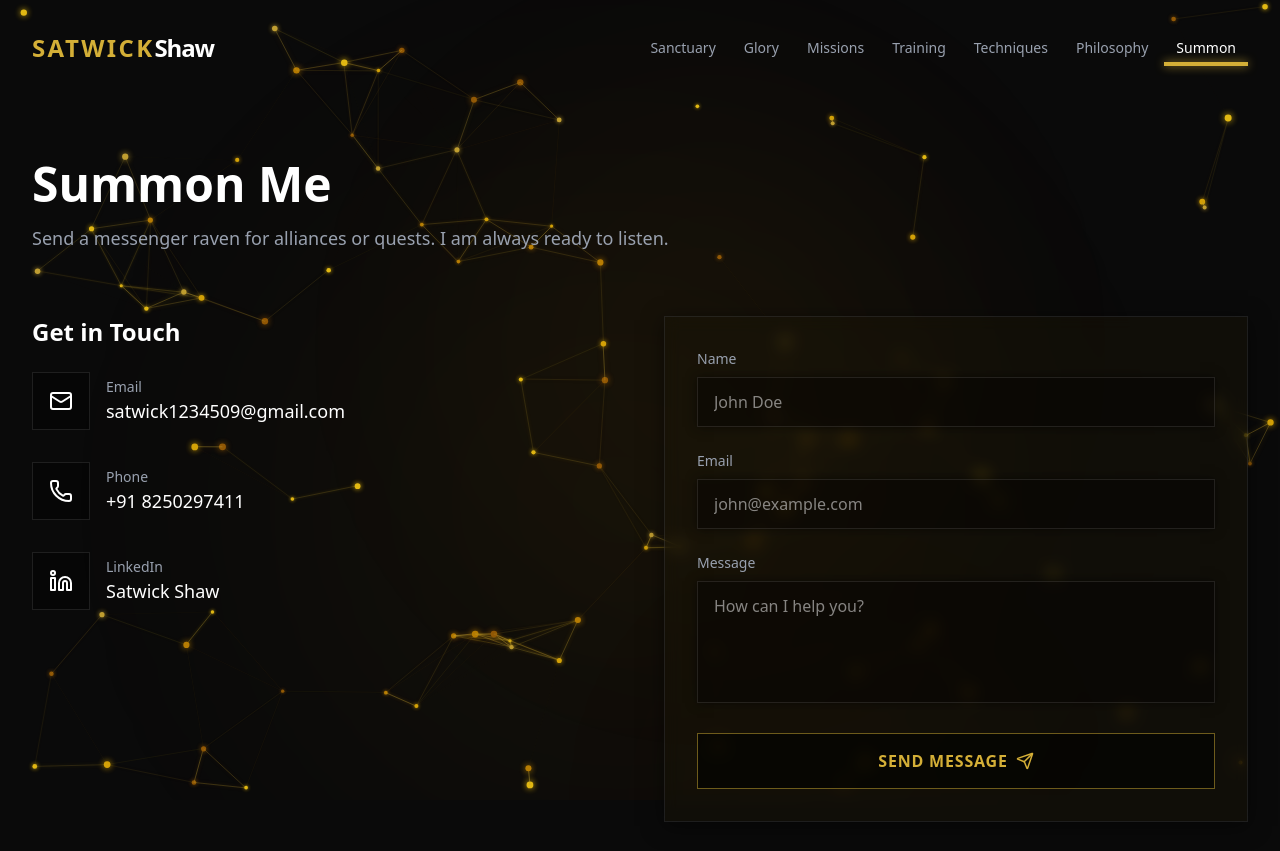
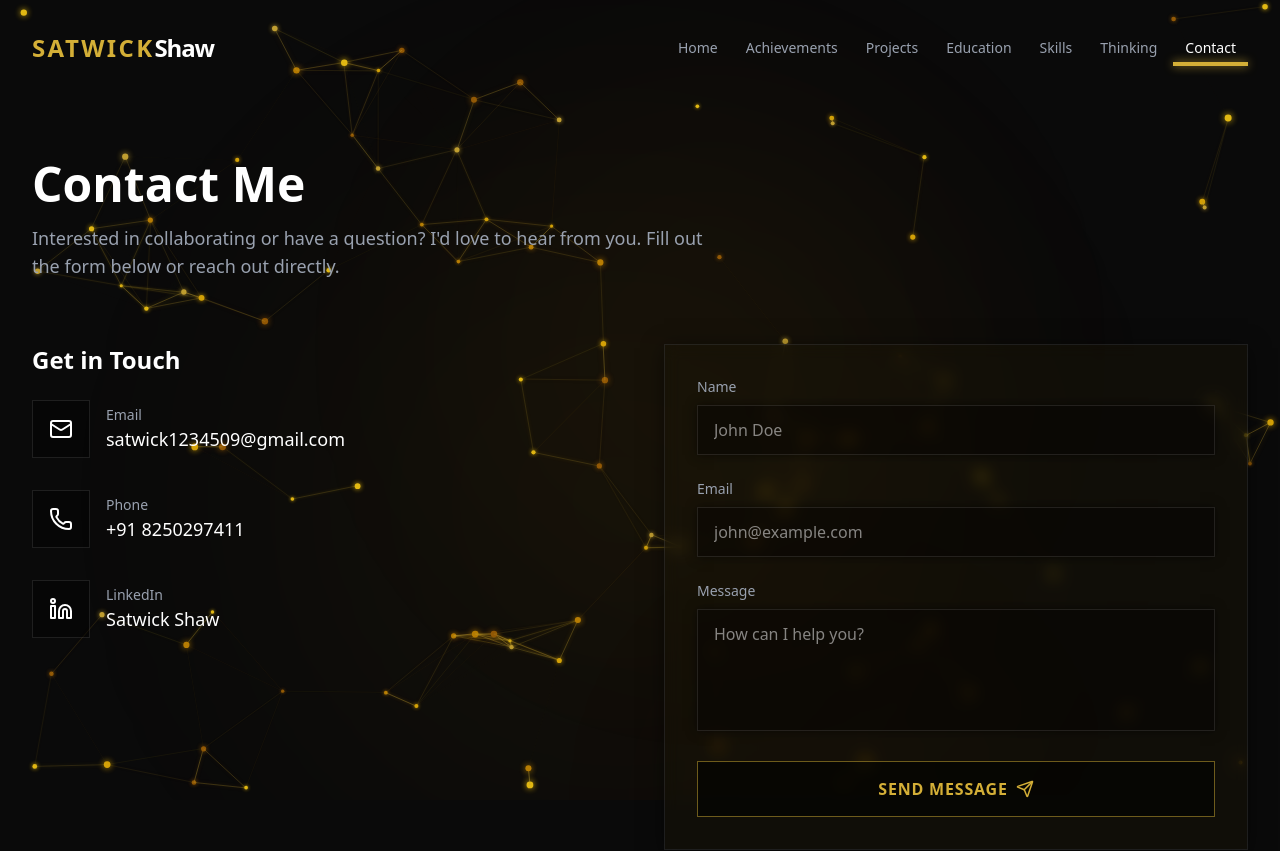
Before and after one commit to satwick-yes/my-website, a Next.js app: page /contact in a window 1280 px wide. Shown: the top 851 px of the page. Built offline with nearby package versions, Linux system fonts and the light colour scheme.

Commit message:
Revert vocabulary to normal while keeping Sekiro UI styles

```diff
--- a/src/app/achievements/page.tsx
+++ b/src/app/achievements/page.tsx
@@ -33,9 +33,9 @@ export default function Achievements() {
         animate={{ opacity: 1, y: 0 }}
         transition={{ duration: 0.5 }}
       >
-        <h1 className="text-4xl md:text-5xl font-bold mb-4">Glory</h1>
+        <h1 className="text-4xl md:text-5xl font-bold mb-4">Achievements</h1>
         <p className="text-gray-400 text-lg mb-12 max-w-2xl">
-          A chronicle of my most glorious victories and milestones across academics and beyond.
+          A showcase of my proudest moments and milestones across academics, sports, and public speaking.
         </p>
 
         <div className="grid grid-cols-1 md:grid-cols-2 lg:grid-cols-3 gap-8">
--- a/src/app/contact/page.tsx
+++ b/src/app/contact/page.tsx
@@ -28,9 +28,9 @@ export default function Contact() {
         animate={{ opacity: 1, y: 0 }}
         transition={{ duration: 0.5 }}
       >
-        <h1 className="text-4xl md:text-5xl font-bold mb-4">Summon Me</h1>
+        <h1 className="text-4xl md:text-5xl font-bold mb-4">Contact Me</h1>
         <p className="text-gray-400 text-lg mb-16 max-w-2xl">
-          Send a messenger raven for alliances or quests. I am always ready to listen.
+          Interested in collaborating or have a question? I'd love to hear from you. Fill out the form below or reach out directly.
         </p>
 
         <div className="grid grid-cols-1 lg:grid-cols-2 gap-12">
--- a/src/app/education/page.tsx
+++ b/src/app/education/page.tsx
@@ -35,9 +35,9 @@ export default function Education() {
         animate={{ opacity: 1, y: 0 }}
         transition={{ duration: 0.5 }}
       >
-        <h1 className="text-4xl md:text-5xl font-bold mb-4">Training</h1>
+        <h1 className="text-4xl md:text-5xl font-bold mb-4">Education</h1>
         <p className="text-gray-400 text-lg mb-16 max-w-2xl">
-          My foundational training and academic journey.
+          My academic journey, building a strong foundation in computer science and data science.
         </p>
 
         <div className="relative border-l border-white/20 ml-3 md:ml-6 space-y-12 pb-8">
--- a/src/app/page.tsx
+++ b/src/app/page.tsx
@@ -49,7 +49,7 @@ export default function Home() {
           transition={{ duration: 0.5, delay: 0.4 }}
           className="text-xl md:text-3xl font-bold text-gray-400 mb-10 tracking-wider uppercase text-shadow-sm"
         >
-          Shinobi <span className="text-primary mx-2">|</span> Developer <span className="text-primary mx-2">|</span> Philosopher
+          Innovator <span className="text-primary mx-2">|</span> Developer <span className="text-primary mx-2">|</span> Thinker
         </motion.p>
 
         <motion.div
@@ -60,12 +60,12 @@ export default function Home() {
         >
           <Link href="/projects">
             <Button size="lg" className="w-full sm:w-auto">
-              View Missions
+              View Projects
             </Button>
           </Link>
           <Link href="/contact">
             <Button variant="outline" size="lg" className="w-full sm:w-auto">
-              Summon Me
+              Contact Me
             </Button>
           </Link>
         </motion.div>
@@ -81,7 +81,7 @@ export default function Home() {
           className="w-full max-w-4xl"
         >
           <h2 className="text-3xl font-bold mb-10 text-center bg-clip-text text-transparent bg-gradient-to-r from-primary to-yellow-600 uppercase tracking-widest">
-            Past Journeys
+            Experience
           </h2>
           <div className="grid grid-cols-1 md:grid-cols-2 gap-6">
             <Card gradient className="group hover:-translate-y-2 hover:shadow-[0_0_20px_rgba(212,175,55,0.2)] transition-all bg-card/80">
--- a/src/app/projects/page.tsx
+++ b/src/app/projects/page.tsx
@@ -30,9 +30,9 @@ export default function Projects() {
         animate={{ opacity: 1, y: 0 }}
         transition={{ duration: 0.5 }}
       >
-        <h1 className="text-4xl md:text-5xl font-bold mb-4">Missions</h1>
+        <h1 className="text-4xl md:text-5xl font-bold mb-4">Projects</h1>
         <p className="text-gray-400 text-lg mb-12 max-w-2xl">
-          A collection of my completed missions and technical journeys.
+          A collection of my technical projects ranging from hardware engineering to interactive web applications.
         </p>
 
         <div className="grid grid-cols-1 lg:grid-cols-2 gap-8">
--- a/src/app/skills/page.tsx
+++ b/src/app/skills/page.tsx
@@ -59,9 +59,9 @@ export default function Skills() {
         animate={{ opacity: 1, y: 0 }}
         transition={{ duration: 0.5 }}
       >
-        <h1 className="text-4xl md:text-5xl font-bold mb-4">Techniques</h1>
+        <h1 className="text-4xl md:text-5xl font-bold mb-4">Skills & Expertise</h1>
         <p className="text-gray-400 text-lg mb-16 max-w-2xl">
-          My shinobi arsenal: techniques honed through rigorous trials and deep study.
+          A comprehensive overview of my technical abilities and soft skills acquired through rigorous coursework and hands-on projects.
         </p>
 
         <div className="grid grid-cols-1 md:grid-cols-2 lg:grid-cols-3 gap-8">
--- a/src/app/thinking/page.tsx
+++ b/src/app/thinking/page.tsx
@@ -33,9 +33,9 @@ export default function Thinking() {
         animate={{ opacity: 1, y: 0 }}
         transition={{ duration: 0.5 }}
       >
-        <h1 className="text-4xl md:text-5xl font-bold mb-4">Philosophy</h1>
+        <h1 className="text-4xl md:text-5xl font-bold mb-4">Thinking Out of the Box</h1>
         <p className="text-gray-400 text-lg mb-16 max-w-2xl">
-          The path of the Shinobi: exploring the intersection of technology, philosophy, and code.
+          An experimental sandbox of paradoxes, logic puzzles, and unconventional perspectives. A place where art meets algorithms.
         </p>
 
         <div className="grid grid-cols-1 md:grid-cols-2 lg:grid-cols-3 gap-8 mb-20">
--- a/src/components/Navbar.tsx
+++ b/src/components/Navbar.tsx
@@ -13,13 +13,13 @@ export function cn(...inputs: ClassValue[]) {
 }
 
 const navLinks = [
-  { name: "Sanctuary", path: "/" },
-  { name: "Glory", path: "/achievements" },
-  { name: "Missions", path: "/projects" },
-  { name: "Training", path: "/education" },
-  { name: "Techniques", path: "/skills" },
-  { name: "Philosophy", path: "/thinking" },
-  { name: "Summon", path: "/contact" },
+  { name: "Home", path: "/" },
+  { name: "Achievements", path: "/achievements" },
+  { name: "Projects", path: "/projects" },
+  { name: "Education", path: "/education" },
+  { name: "Skills", path: "/skills" },
+  { name: "Thinking", path: "/thinking" },
+  { name: "Contact", path: "/contact" },
 ];
 
 export default function Navbar() {
```
